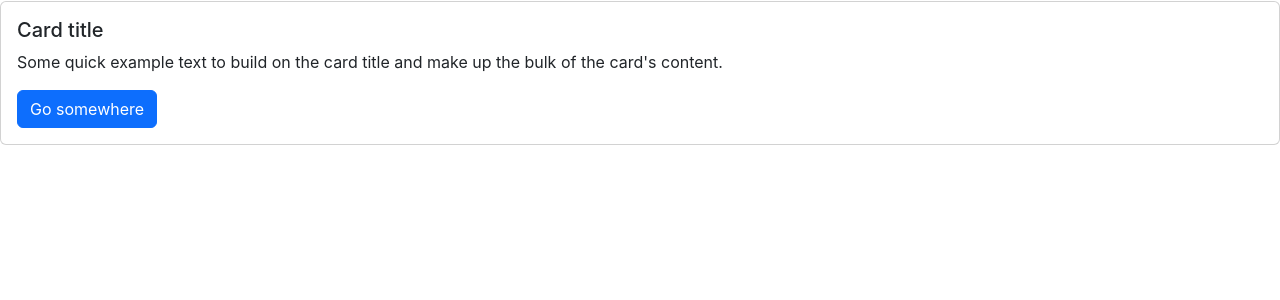
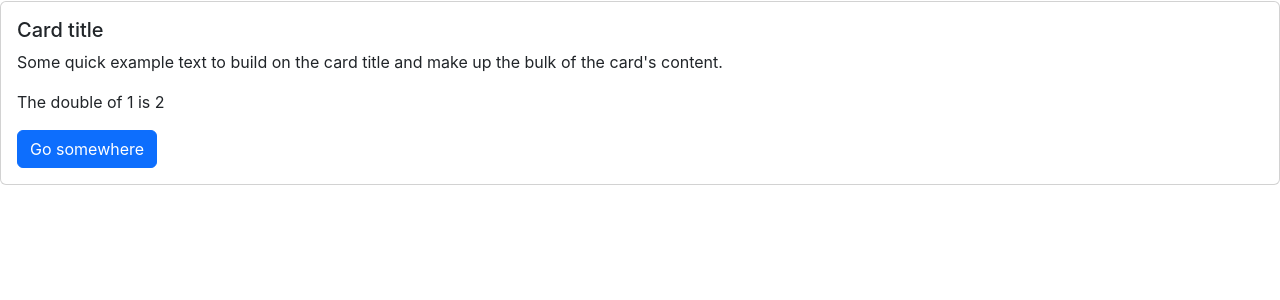
Before and after one commit to iBoukhenna/reactjs-masterclass, a React (Create React App) app: page / in a window 1280 px wide. Shown: the top 300 px of the page. Built offline with nearby package versions, Linux system fonts and the light colour scheme.

Commit message:
validate props type using prop-types

```diff
--- a/package.json
+++ b/package.json
@@ -6,6 +6,7 @@
     "@testing-library/jest-dom": "^5.16.4",
     "@testing-library/react": "^13.3.0",
     "@testing-library/user-event": "^13.5.0",
+    "prop-types": "^15.8.1",
     "react": "^18.2.0",
     "react-dom": "^18.2.0",
     "react-scripts": "5.0.1",
--- a/src/App.jsx
+++ b/src/App.jsx
@@ -1,8 +1,10 @@
 import React, {useState} from "react";
 import { createPortal } from "react-dom";
+// yarn add prop-types
+import PropTypes from 'prop-types';
+
 
 function Modal({onClose}) {
-    throw new Error();
     return createPortal(
         <>
             <div
@@ -46,6 +48,10 @@ function Modal({onClose}) {
     );
 }
 
+Modal.propTypes = {
+    onClose: PropTypes.func.isRequired
+}
+
 class ErrorBoundary extends React.Component {
 
     constructor (props) {
@@ -53,6 +59,7 @@ class ErrorBoundary extends React.Component {
         this.state = {error: false}
     }
 
+    // to show msg
     static getDerivedStateFromError(error) {
         return {error: true}
     }
@@ -72,6 +79,14 @@ class ErrorBoundary extends React.Component {
     }
 }
 
+function Double ({n}) {
+    return `The double of ${n} is ${n + n}`
+}
+
+Double.propTypes = {
+    n: PropTypes.number.isRequired
+}
+
 function App() {
     const [modal, setModal] = useState(false);
 
@@ -89,7 +104,6 @@ function App() {
 
     const log = function () {
         console.log("click");
-        throw new Error();
     }
 
     return (
@@ -98,6 +112,9 @@ function App() {
                 <h5 className="card-title">Card title</h5>
                 <p className="card-text">
                     Some quick example text to build on the card title and make up the bulk of the card's content.
+                </p>
+                <p>
+                    <Double n={1} />
                 </p>
                 <button onClick={showModal} className="btn btn-primary">
                     Go somewhere
```
